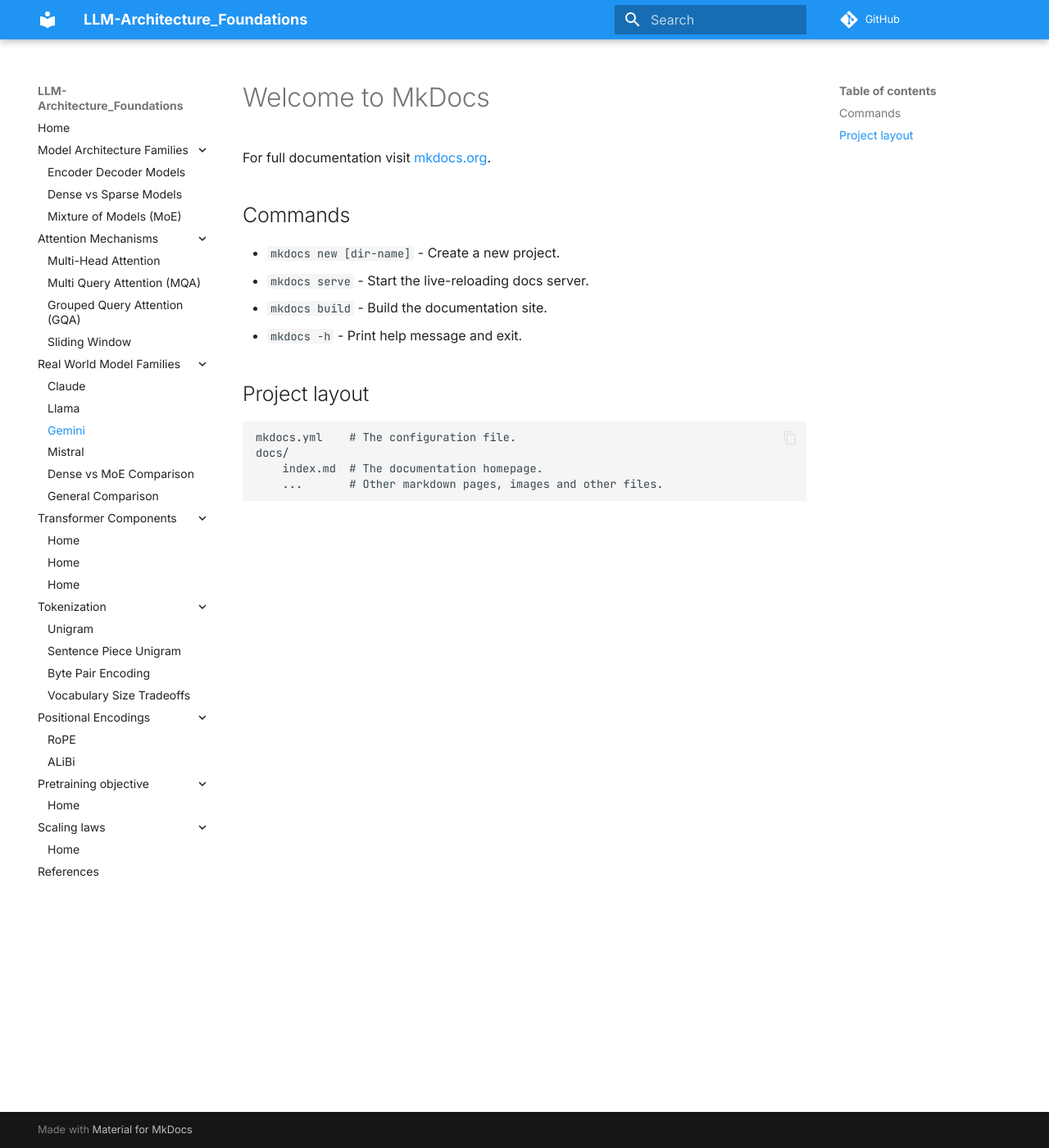
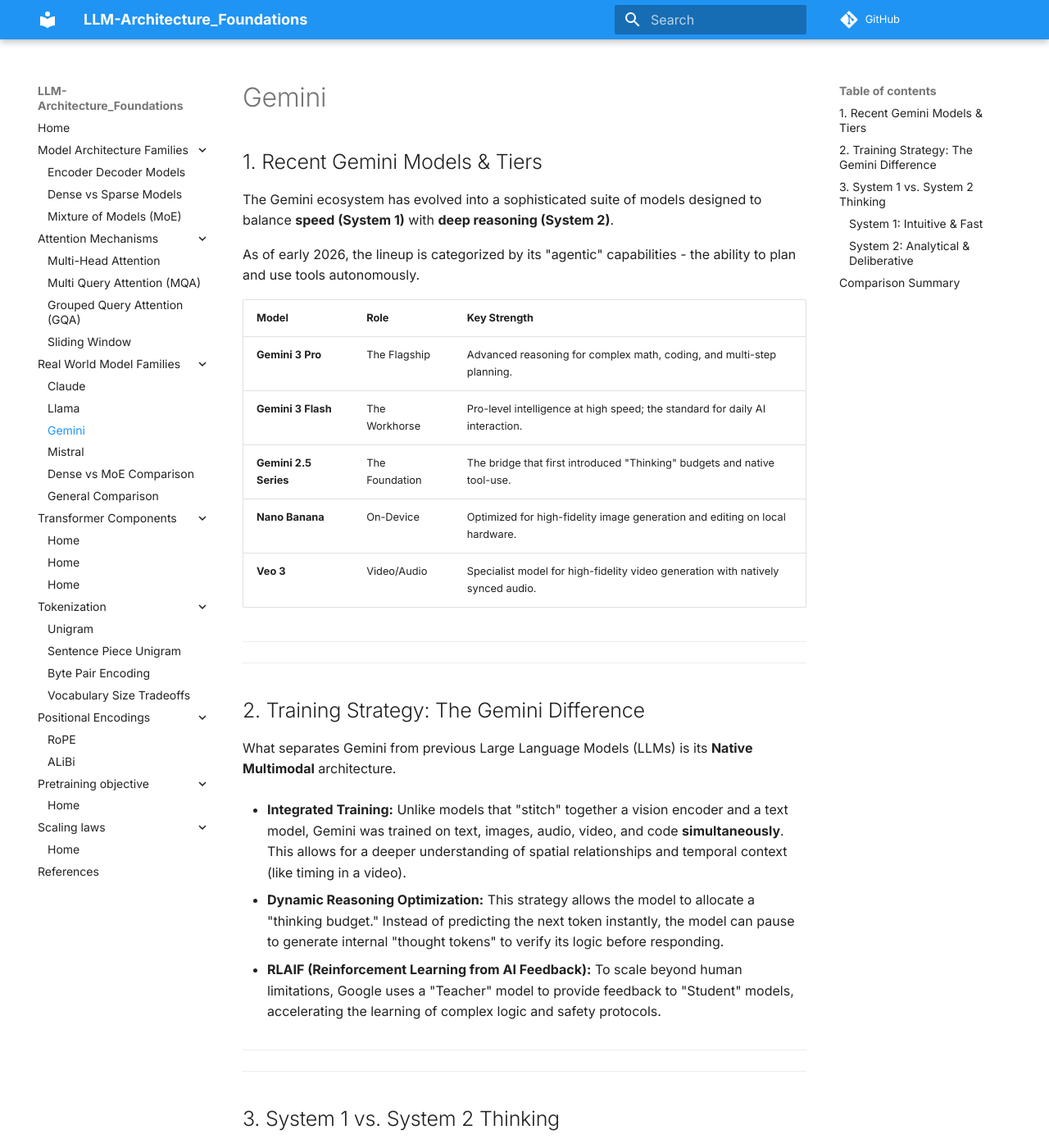
Before and after one commit to saurabhiit2007/LLM-Architecture-Foundations, an MkDocs documentation site: the page built from docs/real_world_model_families/gemini.md, in a window 1280 px wide and 1400 px high. Shown: the whole window at 82% size. Built offline with MkDocs 1.6.1 and Material for MkDocs 9.7.7, drawn with Linux system fonts in a browser that asks for light colours; comment, search, counter and statistics services are not loaded; some of the changed text lies outside the part shown.

Commit message:
added gemini

```diff
--- a/docs/real_world_model_families/gemini.md
+++ b/docs/real_world_model_families/gemini.md
@@ -1,17 +1,62 @@
-# Welcome to MkDocs
+## 1. Recent Gemini Models & Tiers
 
-For full documentation visit [mkdocs.org](https://www.mkdocs.org).
+The Gemini ecosystem has evolved into a sophisticated suite of models designed to balance **speed (System 1)** with **deep reasoning (System 2)**.
 
-## Commands
+As of early 2026, the lineup is categorized by its "agentic" capabilities - the ability to plan and use tools autonomously.
 
-* `mkdocs new [dir-name]` - Create a new project.
-* `mkdocs serve` - Start the live-reloading docs server.
-* `mkdocs build` - Build the documentation site.
-* `mkdocs -h` - Print help message and exit.
+| Model | Role | Key Strength |
+| :--- | :--- | :--- |
+| **Gemini 3 Pro** | The Flagship | Advanced reasoning for complex math, coding, and multi-step planning. |
+| **Gemini 3 Flash** | The Workhorse | Pro-level intelligence at high speed; the standard for daily AI interaction. |
+| **Gemini 2.5 Series** | The Foundation | The bridge that first introduced "Thinking" budgets and native tool-use. |
+| **Nano Banana** | On-Device | Optimized for high-fidelity image generation and editing on local hardware. |
+| **Veo 3** | Video/Audio | Specialist model for high-fidelity video generation with natively synced audio. |
 
-## Project layout
+---
 
-    mkdocs.yml    # The configuration file.
-    docs/
-        index.md  # The documentation homepage.
-        ...       # Other markdown pages, images and other files.
+---
+
+## 2. Training Strategy: The Gemini Difference
+
+What separates Gemini from previous Large Language Models (LLMs) is its **Native Multimodal** architecture.
+
+* **Integrated Training:** Unlike models that "stitch" together a vision encoder and a text model, Gemini was trained on text, images, audio, video, and code **simultaneously**. This allows for a deeper understanding of spatial relationships and temporal context (like timing in a video).
+
+
+* **Dynamic Reasoning Optimization:** This strategy allows the model to allocate a "thinking budget." Instead of predicting the next token instantly, the model can pause to generate internal "thought tokens" to verify its logic before responding.
+
+
+* **RLAIF (Reinforcement Learning from AI Feedback):** To scale beyond human limitations, Google uses a "Teacher" model to provide feedback to "Student" models, accelerating the learning of complex logic and safety protocols.
+
+---
+
+---
+
+## 3. System 1 vs. System 2 Thinking
+
+Based on the dual-process theory of cognition, Gemini models are now categorized by how they process information.
+
+### **System 1: Intuitive & Fast**
+* **Models:** Gemini 3 Flash, Gemini 1.5 Flash.
+* **Behavior:** Fast, reactive, and pattern-based. It is ideal for creative writing, summarization, and casual chat.
+* **Goal:** Efficiency and low latency.
+
+### **System 2: Analytical & Deliberative**
+* **Models:** Gemini 3 Pro, Gemini 3 Flash (Thinking Mode).
+* **Behavior:** These models engage in **Chain-of-Thought (CoT)** reasoning. They "think" before they speak, often checking their own work and correcting errors in a hidden scratchpad before delivering the final answer.
+* **Goal:** Accuracy and logical depth for STEM and complex reasoning.
+
+---
+
+---
+
+## Comparison Summary
+
+| Feature | System 1 (Flash) | System 2 (Pro/Thinking) |
+| :--- | :--- | :--- |
+| **Response Time** | Milliseconds | Seconds |
+| **Complexity** | Low to Medium | High / Expert Level |
+| **Reasoning** | Pattern Recognition | Logical Deduction |
+| **Primary Use** | Search & Summarize | Research & Engineering |
+
+---
```
